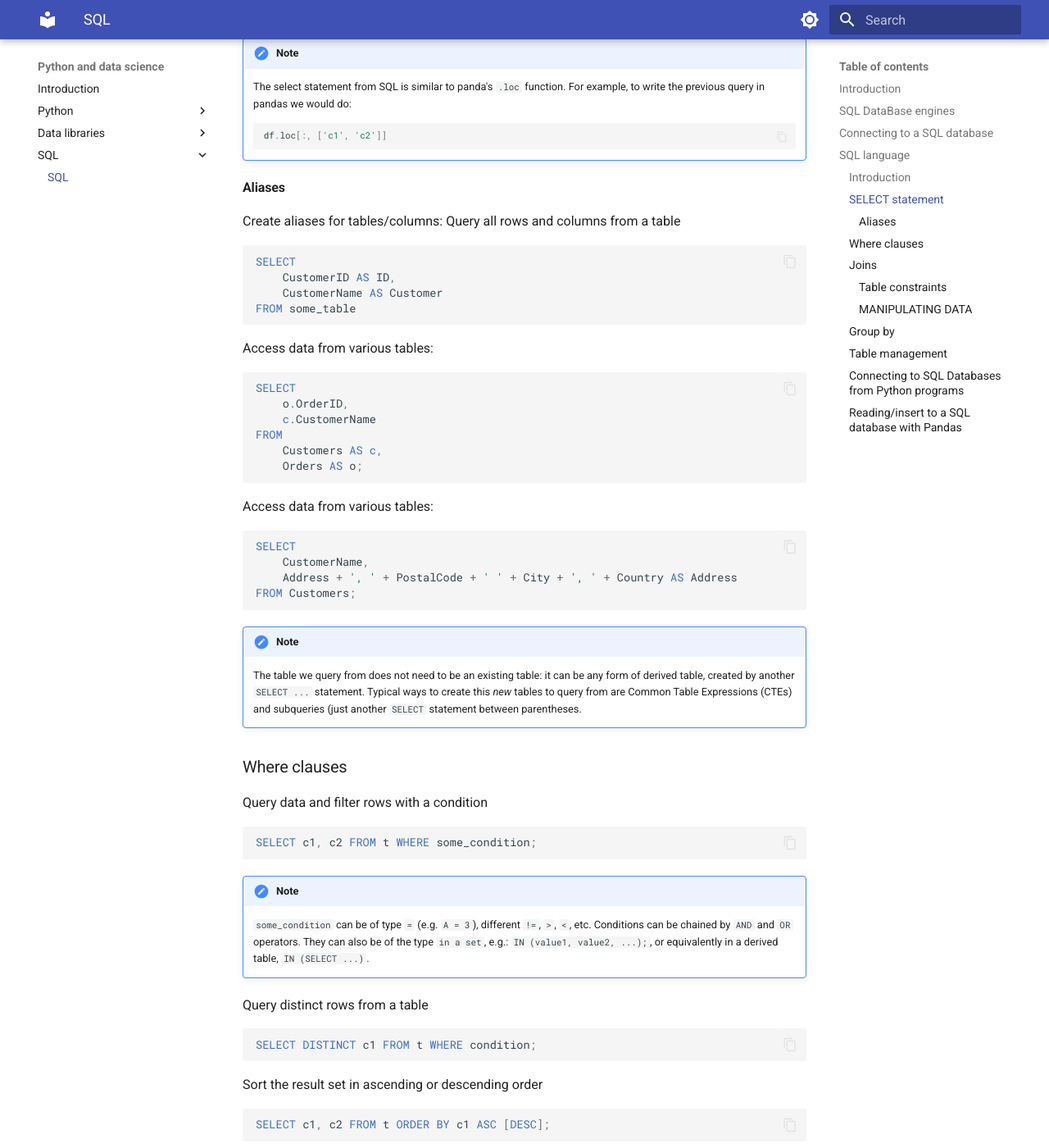
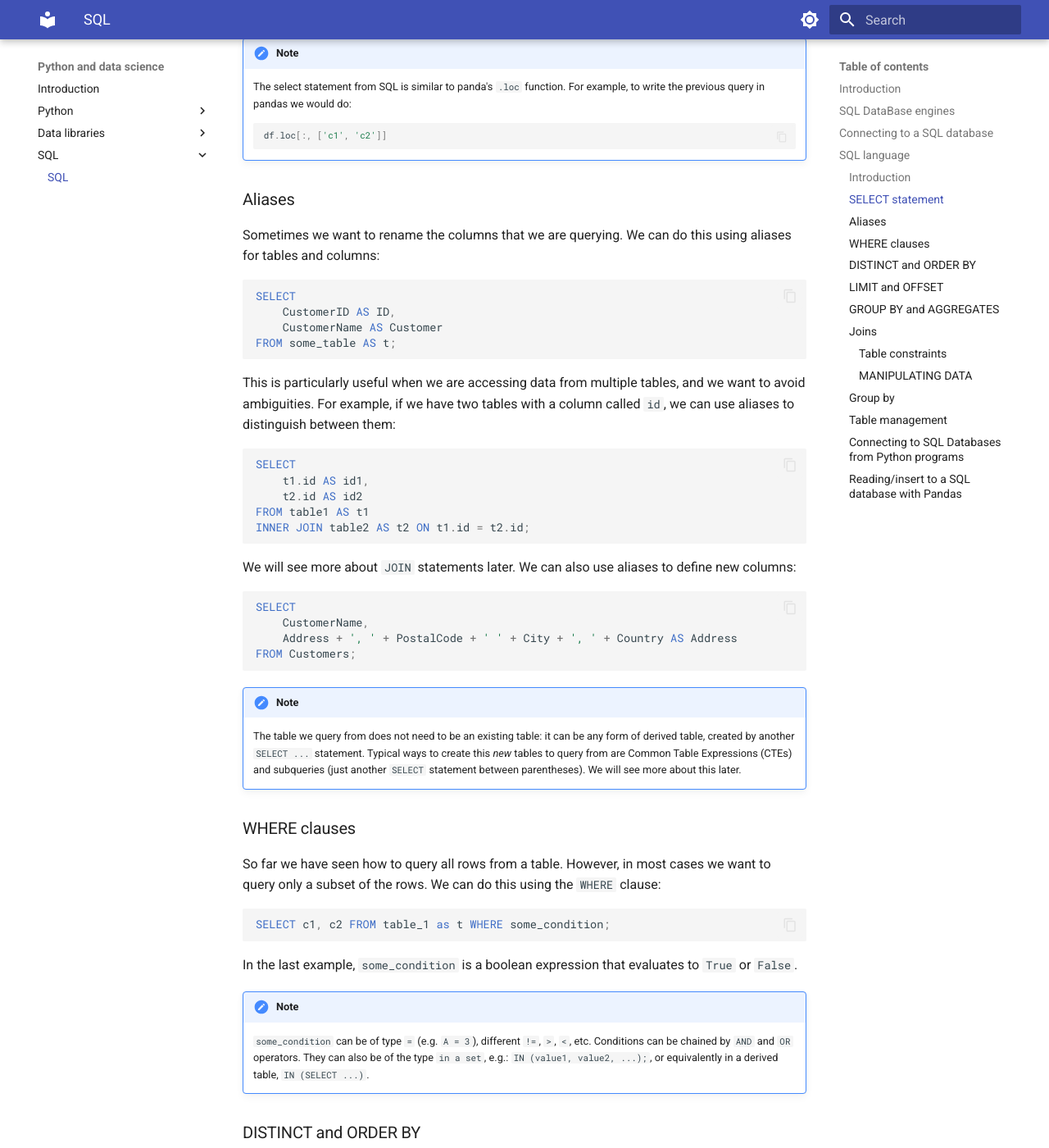
Before and after one commit to gerardpc/python-course, an MkDocs documentation site: the page built from docs/programming/sql/sql.md, in a window 1280 px wide and 1400 px high, scrolled down 2102 px. Shown: the whole window at 82% size. Built offline with MkDocs 1.6.1 and Material for MkDocs 9.7.7, drawn with Linux system fonts in a browser that asks for light colours; some of the changed text lies outside the part shown.

Commit message:
More work on SQL section SELECT

````diff
--- a/docs/programming/sql/sql.md
+++ b/docs/programming/sql/sql.md
@@ -81,66 +81,83 @@ SELECT * FROM some_table;
     df.loc[:, ['c1', 'c2']]
     ```
 
-#### Aliases
+### Aliases
 
-Create aliases for tables/columns:
-Query all rows and columns from a table
+Sometimes we want to rename the columns that we are querying. We can do this using aliases for tables and columns:
+
 ```sql
 SELECT
     CustomerID AS ID,
     CustomerName AS Customer
-FROM some_table
+FROM some_table AS t;
 ```
-Access data from various tables:
+
+This is particularly useful when we are accessing data from multiple tables, and we want to avoid
+ambiguities. For example, if we have two tables with a column called `id`, we can use aliases to
+distinguish between them:
+
 ```sql
 SELECT
-    o.OrderID,
-    c.CustomerName
-FROM
-    Customers AS c,
-    Orders AS o;
+    t1.id AS id1,
+    t2.id AS id2
+FROM table1 AS t1
+INNER JOIN table2 AS t2 ON t1.id = t2.id;
 ```
-Access data from various tables:
+
+We will see more about `JOIN` statements later. We can also use aliases to define new columns:
 ```sql
 SELECT
     CustomerName,
     Address + ', ' + PostalCode + ' ' + City + ', ' + Country AS Address
 FROM Customers;
 ```
+
 !!!note
     The table we query from does not need to be an existing table: it can be any form of
     derived table, created by another `SELECT ...` statement. Typical ways to create this
     _new_ tables to query from are Common Table Expressions (CTEs) and subqueries (just another
-    `SELECT` statement between parentheses.
+    `SELECT` statement between parentheses). We will see more about this later.
 
 
-### Where clauses
+### WHERE clauses
 
-Query data and filter rows with a condition
+So far we have seen how to query all rows from a table. However, in most cases we want to query
+only a subset of the rows. We can do this using the `WHERE` clause:
+
 ```sql
-SELECT c1, c2 FROM t WHERE some_condition;
+SELECT c1, c2 FROM table_1 as t WHERE some_condition;
 ```
+
+In the last example, `some_condition` is a boolean expression that evaluates to `True` or `False`.
+
 !!!note
     `some_condition` can be of type `=` (e.g. `A = 3`), different `!=`, `>`, `<`, etc.
     Conditions can be chained by `AND` and `OR` operators. They can also be of the type `in a set`, e.g.:
     `IN (value1, value2, ...);`, or equivalently in a derived table, `IN (SELECT ...)`.
 
-Query distinct rows from a table
+### DISTINCT and ORDER BY
+
+Distinct rows from a table can be queried using the `DISTINCT` keyword:
+
 ```sql
-SELECT DISTINCT c1 FROM t WHERE condition;
+SELECT DISTINCT c1, c2 FROM t WHERE some_condition;
 ```
 
-Sort the result set in ascending or descending order
+We can also sort the result set in ascending or descending order using the `ORDER BY` clause:
+
 ```sql
-SELECT c1, c2 FROM t ORDER BY c1 ASC [DESC];
+SELECT c1, c2 FROM t ORDER BY c1 ASC [or DESC];
 ```
+
+### LIMIT and OFFSET
 
 Skip offset of rows and return the next n rows
 ```sql
 SELECT c1, c2 FROM t ORDER BY c1 LIMIT n OFFSET offset;
 ```
 
-COUNT/AGGREGATES
+### GROUP BY and AGGREGATES
+
 Group rows using an aggregate function
 ```sql
 SELECT c1, aggregate(c2) FROM t GROUP BY c1;
````
